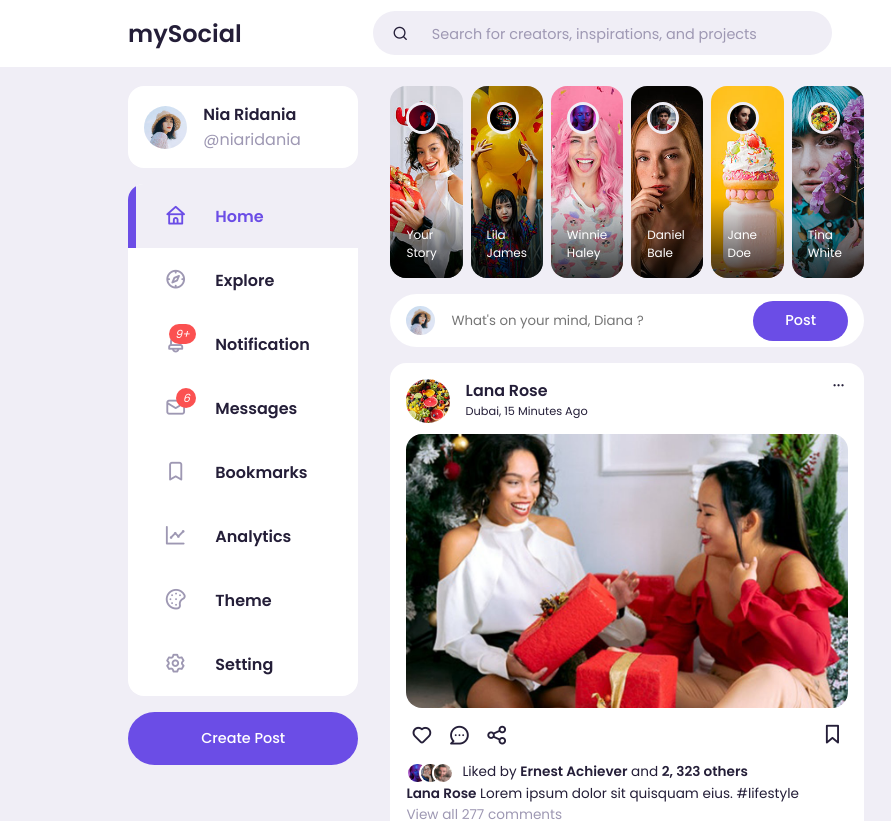
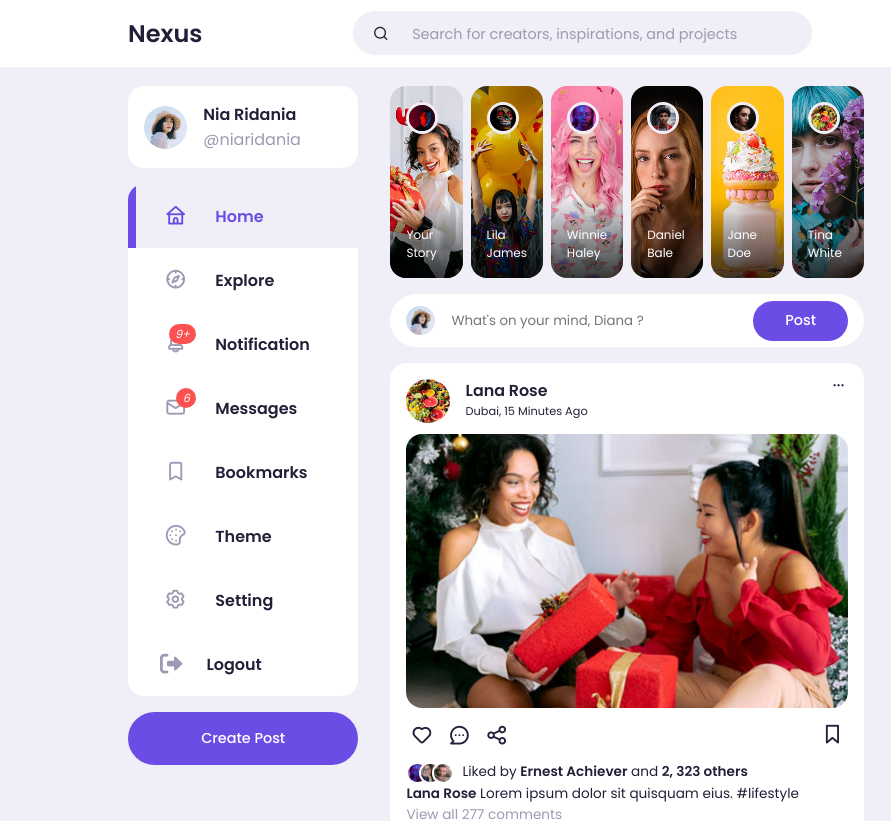
Before and after one commit to ZerubbabelT/Nexus, a website built with webpack: page dist/index.html in a window 1280 px wide. Shown: the top 821 px of the page, 0-891 px from the left. Built offline with nearby package versions, Linux system fonts and the light colour scheme; some packages are replaced by stand-ins of ours; no server answers.

Commit message:
logout users

```diff
--- a/dist/index.html
+++ b/dist/index.html
@@ -4,6 +4,7 @@
     <meta name="viewport" content="width=device-width, initial-scale=1.0">
     <title>Nexus</title>
     <link rel="stylesheet" href="https://unicons.iconscout.com/release/v2.1.6/css/unicons.css">
+    <link rel="stylesheet" href="https://cdnjs.cloudflare.com/ajax/libs/font-awesome/6.0.0-beta3/css/all.min.css">
 </head>
 <body>
     <!-- Loading Screen -->
@@ -20,7 +21,7 @@
     <nav>
         <div class="container">
             <h2 class="logo">
-                mySocial
+                Nexus
             </h2>
             <div class="search-bar">
                 <i class="uil uil-search"></i>
@@ -132,10 +133,6 @@
                         <span><i class="uil uil-bookmark"></i></span>
                         <h3>Bookmarks</h3>
                     </a>
-                    <a class="menu-item">
-                        <span><i class="uil uil-chart-line"></i></span>
-                        <h3>Analytics</h3>
-                    </a>
                     <a class="menu-item" id="theme">
                         <span><i class="uil uil-palette"></i></span>
                         <h3>Theme</h3>
@@ -143,6 +140,10 @@
                     <a class="menu-item">
                         <span><i class="uil uil-setting"></i></span>
                         <h3>Setting</h3>
+                    </a>
+                    <a class="menu-item logout">
+                        <span><i class="fas fa-sign-out-alt" id="logout-btn" style="cursor: pointer;" title="Logout"></i></span>
+                        <h3>Logout</h3>
                     </a>
                 </div>
                 <!----------------- END OF SIDEBAR -------------------->
```
Also changed, not shown: dist/form.html (+1 -0 lines).
